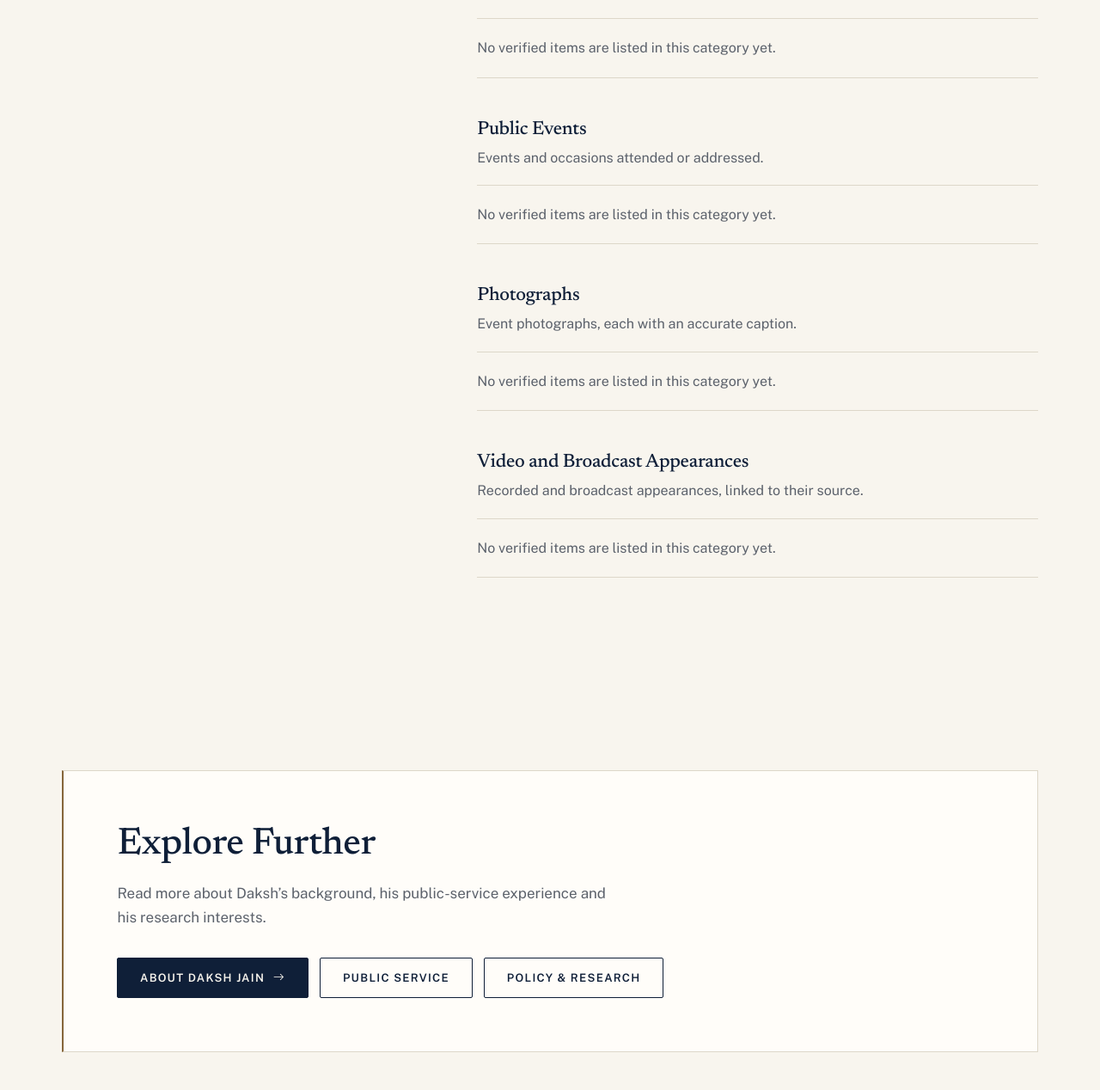
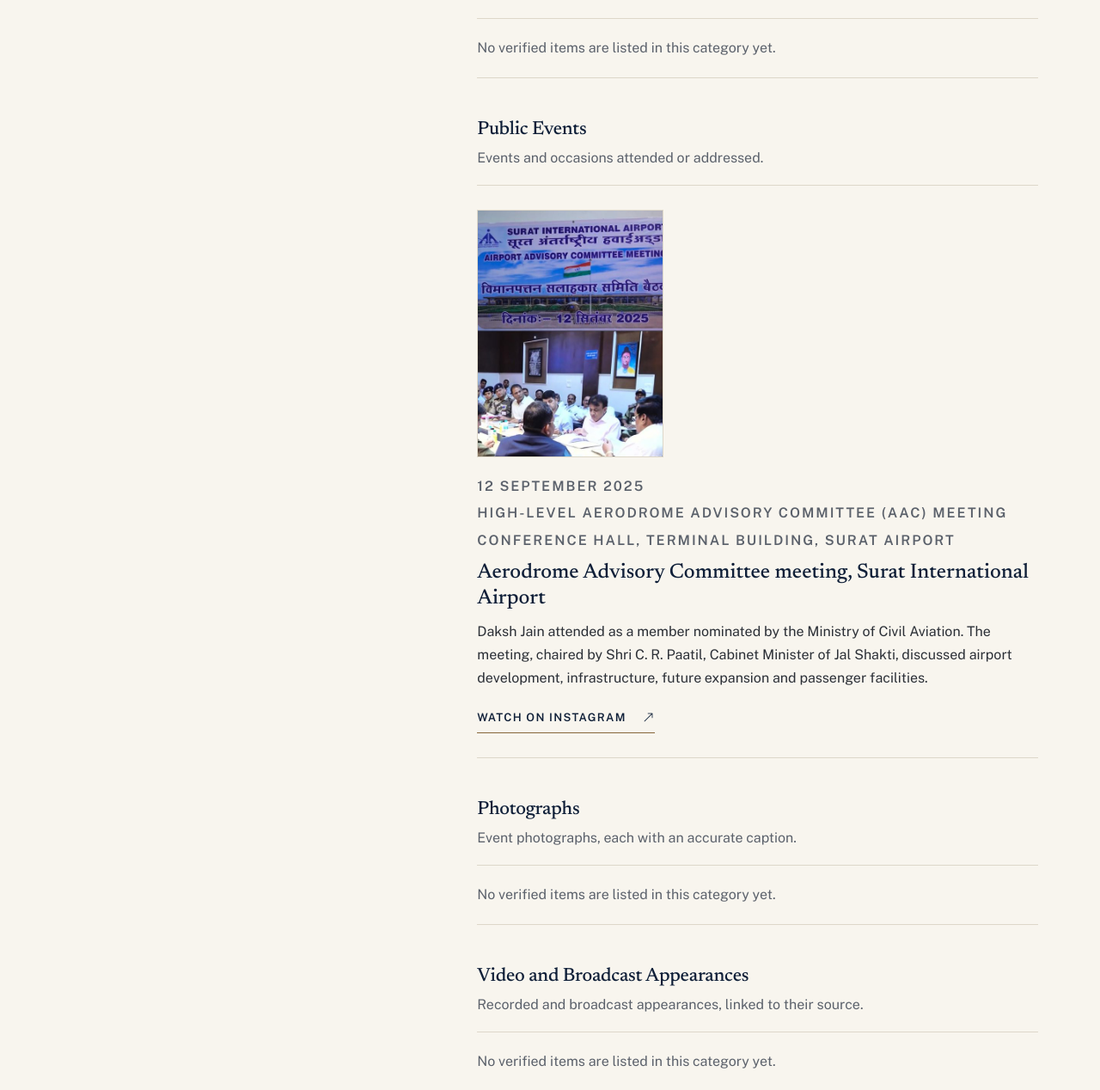
Before and after one commit to anuprjapati24-eng/Dakshjain, a PHP site: page /media.php in a window 1280 px wide. Shown: the part 2626-3894 px from the top of the page at 86% size. Run offline with PHP 8.4, Linux system fonts and the light colour scheme.

Commit message:
Media: add the Surat AAC meeting reel under Public Events
Co-Authored-By: Claude Opus 5.5 <noreply@anthropic.com>

```diff
--- a/content/media.php
+++ b/content/media.php
@@ -14,6 +14,18 @@
  *   'image_alt'  optional; alt text for the image (defaults to the title)
  */
 return [
+    [
+        'title'      => 'Aerodrome Advisory Committee meeting, Surat International Airport',
+        'category'   => 'Public Events',
+        'date'       => '12 September 2025',
+        'event'      => 'High-Level Aerodrome Advisory Committee (AAC) Meeting',
+        'venue'      => 'Conference Hall, Terminal Building, Surat Airport',
+        'summary'    => 'Daksh Jain attended as a member nominated by the Ministry of Civil Aviation. The meeting, chaired by Shri C. R. Paatil, Cabinet Minister of Jal Shakti, discussed airport development, infrastructure, future expansion and passenger facilities.',
+        'url'        => 'https://www.instagram.com/reel/DRfSAANEh4W/',
+        'link_label' => 'Watch on Instagram',
+        'image'      => 'assets/images/reels/aac-surat-airport.jpg',
+        'image_alt'  => 'Video cover: the Airport Advisory Committee Meeting banner at Surat International Airport above the meeting table',
+    ],
     [
         'title'      => 'Daksh Jain nominated as Member TAC in MoC, GOI',
         'category'   => 'News and Press Coverage',
```
